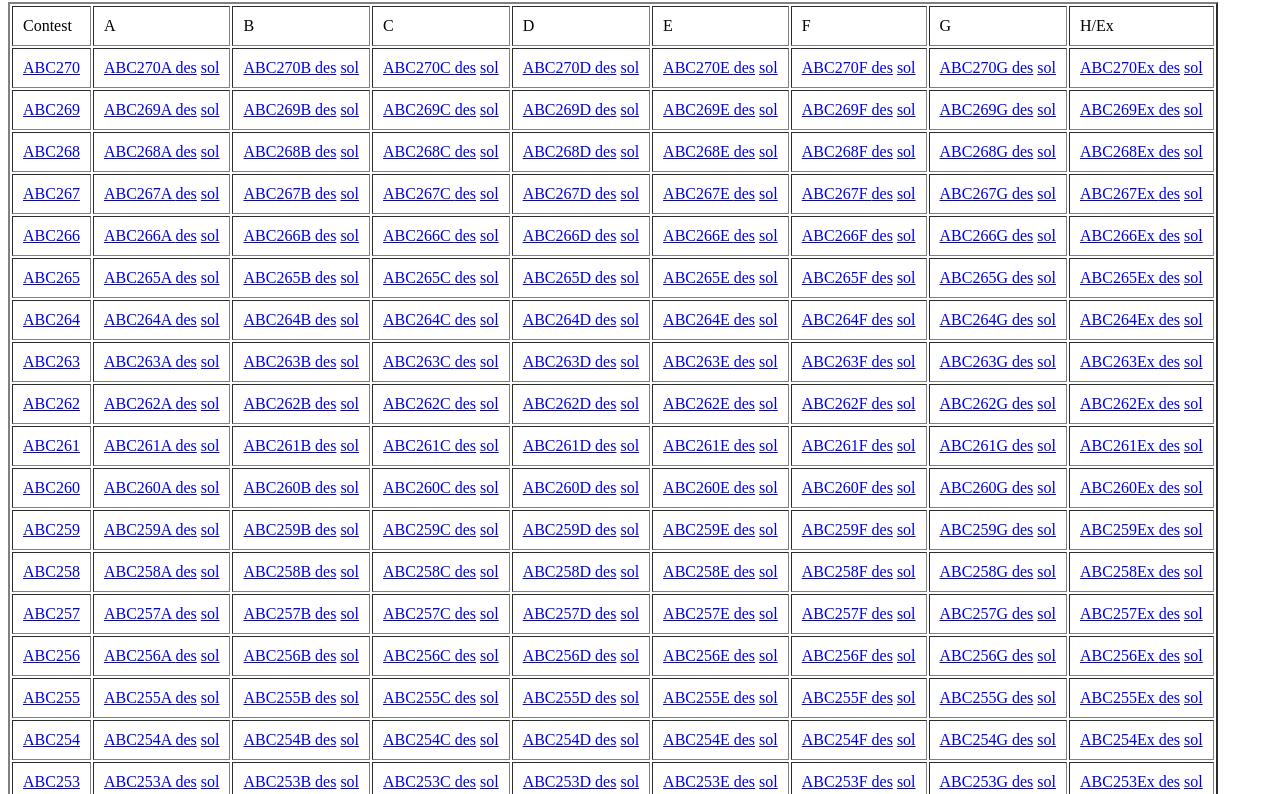
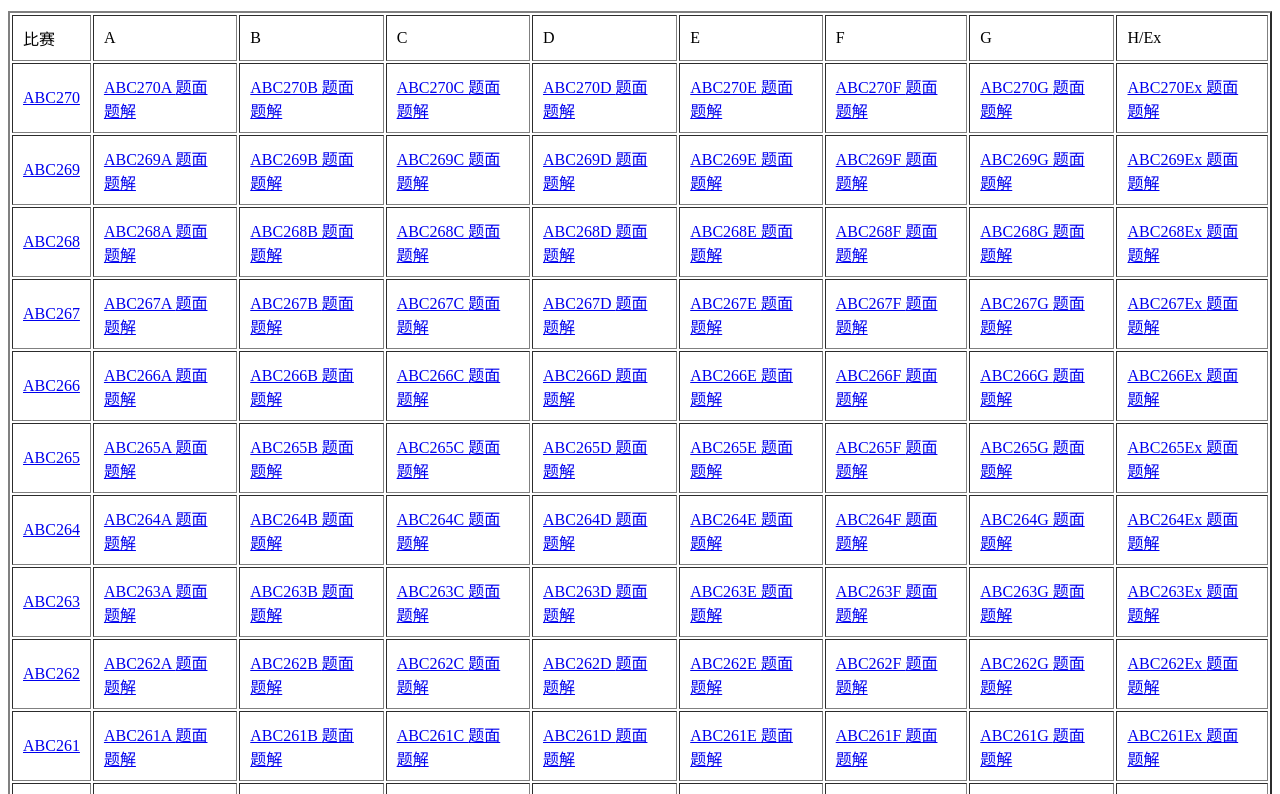
Before and after one commit to atcoder-for-chinese-developers/atcoder-for-chinese, a plain HTML site: page index.html in a window 1280 px wide. Shown: the part 64-858 px from the top of the page. Drawn offline with Linux system fonts and the light colour scheme.

Commit message:
Update index.html

```diff
--- a/index.html
+++ b/index.html
@@ -1,49 +1,50 @@
+<meta charset="UTF-8">
 <head>
-	<title>AtCoder for Chinese</title>
+	<title>AtCoder 中文版</title>
 </head>
 <body>
-	<h1>AtCoder for Chinese</h1>
+	<h1>AtCoder 中文版</h1>
 
 	<script>
 		document.write("<table border=\"2 \"cellpadding=\"10\">");
-		document.write("<tr><td>Contest</td><td>A</td><td>B</td><td>C</td><td>D</td><td>E</td><td>F</td><td>G</td><td>H/Ex</td>");
+		document.write("<tr><td>比赛</td><td>A</td><td>B</td><td>C</td><td>D</td><td>E</td><td>F</td><td>G</td><td>H/Ex</td>");
 		for(let i=270;i>=1;i--){
 			document.write("<tr>");
 			var a=Math.floor(i/100),b=Math.floor(i/10%10),c=i%10;
 			var t=a.toString()+b.toString()+c.toString();
 			document.write("<td><a href=\"https://atcoder.jp/contests/abc"+t+"\">ABC"+t+"</a></td>");
 			if(i>=20)
-				document.write("<td><a href=\"https://atcoder.jp/contests/abc"+t+"/tasks/abc"+t+"_a\"> ABC"+t+"A </a><a href=\"translation/ABC"+t+"_A_translation.html\">des</a> <a href=\"solution/ABC"+t+"_A_solution.html\">sol</a></td>");
+				document.write("<td><a href=\"https://atcoder.jp/contests/abc"+t+"/tasks/abc"+t+"_a\"> ABC"+t+"A </a><a href=\"translation/ABC"+t+"_A_translation.html\">题面</a> <a href=\"solution/ABC"+t+"_A_solution.html\">题解</a></td>");
 			else
-				document.write("<td><a href=\"https://atcoder.jp/contests/abc"+t+"/tasks/abc"+t+"_1\"> ABC"+t+"A </a><a href=\"translation/ABC"+t+"_A_translation.html\">des</a> <a href=\"solution/ABC"+t+"_A_solution.html\">sol</a></td>");
+				document.write("<td><a href=\"https://atcoder.jp/contests/abc"+t+"/tasks/abc"+t+"_1\"> ABC"+t+"A </a><a href=\"translation/ABC"+t+"_A_translation.html\">题面</a> <a href=\"solution/ABC"+t+"_A_solution.html\">题解</a></td>");
 			if(i>=20)
-				document.write("<td><a href=\"https://atcoder.jp/contests/abc"+t+"/tasks/abc"+t+"_b\"> ABC"+t+"B </a><a href=\"translation/ABC"+t+"_B_translation.html\">des</a> <a href=\"solution/ABC"+t+"_B_solution.html\">sol</a></td>");
+				document.write("<td><a href=\"https://atcoder.jp/contests/abc"+t+"/tasks/abc"+t+"_b\"> ABC"+t+"B </a><a href=\"translation/ABC"+t+"_B_translation.html\">题面</a> <a href=\"solution/ABC"+t+"_B_solution.html\">题解</a></td>");
 			else
-				document.write("<td><a href=\"https://atcoder.jp/contests/abc"+t+"/tasks/abc"+t+"_2\"> ABC"+t+"B </a><a href=\"translation/ABC"+t+"_B_translation.html\">des</a> <a href=\"solution/ABC"+t+"_B_solution.html\">sol</a></td>");
+				document.write("<td><a href=\"https://atcoder.jp/contests/abc"+t+"/tasks/abc"+t+"_2\"> ABC"+t+"B </a><a href=\"translation/ABC"+t+"_B_translation.html\">题面</a> <a href=\"solution/ABC"+t+"_B_solution.html\">题解</a></td>");
 			if(i>=20)
-				document.write("<td><a href=\"https://atcoder.jp/contests/abc"+t+"/tasks/abc"+t+"_c\"> ABC"+t+"C </a><a href=\"translation/ABC"+t+"_C_translation.html\">des</a> <a href=\"solution/ABC"+t+"_C_solution.html\">sol</a></td>");
+				document.write("<td><a href=\"https://atcoder.jp/contests/abc"+t+"/tasks/abc"+t+"_c\"> ABC"+t+"C </a><a href=\"translation/ABC"+t+"_C_translation.html\">题面</a> <a href=\"solution/ABC"+t+"_C_solution.html\">题解</a></td>");
 			else
-				document.write("<td><a href=\"https://atcoder.jp/contests/abc"+t+"/tasks/abc"+t+"_3\"> ABC"+t+"C </a><a href=\"translation/ABC"+t+"_C_translation.html\">des</a> <a href=\"solution/ABC"+t+"_C_solution.html\">sol</a></td>");
+				document.write("<td><a href=\"https://atcoder.jp/contests/abc"+t+"/tasks/abc"+t+"_3\"> ABC"+t+"C </a><a href=\"translation/ABC"+t+"_C_translation.html\">题面</a> <a href=\"solution/ABC"+t+"_C_solution.html\">题解</a></td>");
 			if(i>=20)
-				document.write("<td><a href=\"https://atcoder.jp/contests/abc"+t+"/tasks/abc"+t+"_d\"> ABC"+t+"D </a><a href=\"translation/ABC"+t+"_D_translation.html\">des</a> <a href=\"solution/ABC"+t+"_D_solution.html\">sol</a></td>");
+				document.write("<td><a href=\"https://atcoder.jp/contests/abc"+t+"/tasks/abc"+t+"_d\"> ABC"+t+"D </a><a href=\"translation/ABC"+t+"_D_translation.html\">题面</a> <a href=\"solution/ABC"+t+"_D_solution.html\">题解</a></td>");
 			else
-				document.write("<td><a href=\"https://atcoder.jp/contests/abc"+t+"/tasks/abc"+t+"_4\"> ABC"+t+"D </a><a href=\"translation/ABC"+t+"_D_translation.html\">des</a> <a href=\"solution/ABC"+t+"_D_solution.html\">sol</a></td>");
+				document.write("<td><a href=\"https://atcoder.jp/contests/abc"+t+"/tasks/abc"+t+"_4\"> ABC"+t+"D </a><a href=\"translation/ABC"+t+"_D_translation.html\">题面</a> <a href=\"solution/ABC"+t+"_D_solution.html\">题解</a></td>");
 			if(i>=126)
-				document.write("<td><a href=\"https://atcoder.jp/contests/abc"+t+"/tasks/abc"+t+"_e\"> ABC"+t+"E </a><a href=\"translation/ABC"+t+"_E_translation.html\">des</a> <a href=\"solution/ABC"+t+"_E_solution.html\">sol</a></td>");
+				document.write("<td><a href=\"https://atcoder.jp/contests/abc"+t+"/tasks/abc"+t+"_e\"> ABC"+t+"E </a><a href=\"translation/ABC"+t+"_E_translation.html\">题面</a> <a href=\"solution/ABC"+t+"_E_solution.html\">题解</a></td>");
 			else
 				document.write("<td> </td>");
 			if(i>=126)
-				document.write("<td><a href=\"https://atcoder.jp/contests/abc"+t+"/tasks/abc"+t+"_f\"> ABC"+t+"F </a><a href=\"translation/ABC"+t+"_F_translation.html\">des</a> <a href=\"solution/ABC"+t+"_F_solution.html\">sol</a></td>");
+				document.write("<td><a href=\"https://atcoder.jp/contests/abc"+t+"/tasks/abc"+t+"_f\"> ABC"+t+"F </a><a href=\"translation/ABC"+t+"_F_translation.html\">题面</a> <a href=\"solution/ABC"+t+"_F_solution.html\">题解</a></td>");
 			else
 				document.write("<td> </td>");
 			if(i>=212)
-				document.write("<td><a href=\"https://atcoder.jp/contests/abc"+t+"/tasks/abc"+t+"_g\"> ABC"+t+"G </a><a href=\"translation/ABC"+t+"_G_translation.html\">des</a> <a href=\"solution/ABC"+t+"_G_solution.html\">sol</a></td>");
+				document.write("<td><a href=\"https://atcoder.jp/contests/abc"+t+"/tasks/abc"+t+"_g\"> ABC"+t+"G </a><a href=\"translation/ABC"+t+"_G_translation.html\">题面</a> <a href=\"solution/ABC"+t+"_G_solution.html\">题解</a></td>");
 			else
 				document.write("<td> </td>");
 			if(i>=233)
-				document.write("<td><a href=\"https://atcoder.jp/contests/abc"+t+"/tasks/abc"+t+"_h\"> ABC"+t+"Ex </a><a href=\"translation/ABC"+t+"_Ex_translation.html\">des</a> <a href=\"solution/ABC"+t+"_Ex_solution.html\">sol</a></td>");
+				document.write("<td><a href=\"https://atcoder.jp/contests/abc"+t+"/tasks/abc"+t+"_h\"> ABC"+t+"Ex </a><a href=\"translation/ABC"+t+"_Ex_translation.html\">题面</a> <a href=\"solution/ABC"+t+"_Ex_solution.html\">题解</a></td>");
 			else if(i>=212)
-				document.write("<td><a href=\"https://atcoder.jp/contests/abc"+t+"/tasks/abc"+t+"_h\"> ABC"+t+"H </a><a href=\"translation/ABC"+t+"_H_translation.html\">des</a> <a href=\"solution/ABC"+t+"_H_solution.html\">sol</a></td>");
+				document.write("<td><a href=\"https://atcoder.jp/contests/abc"+t+"/tasks/abc"+t+"_h\"> ABC"+t+"H </a><a href=\"translation/ABC"+t+"_H_translation.html\">题面</a> <a href=\"solution/ABC"+t+"_H_solution.html\">题解</a></td>");
 			else
 				document.write("<td> </td>");
 
```
